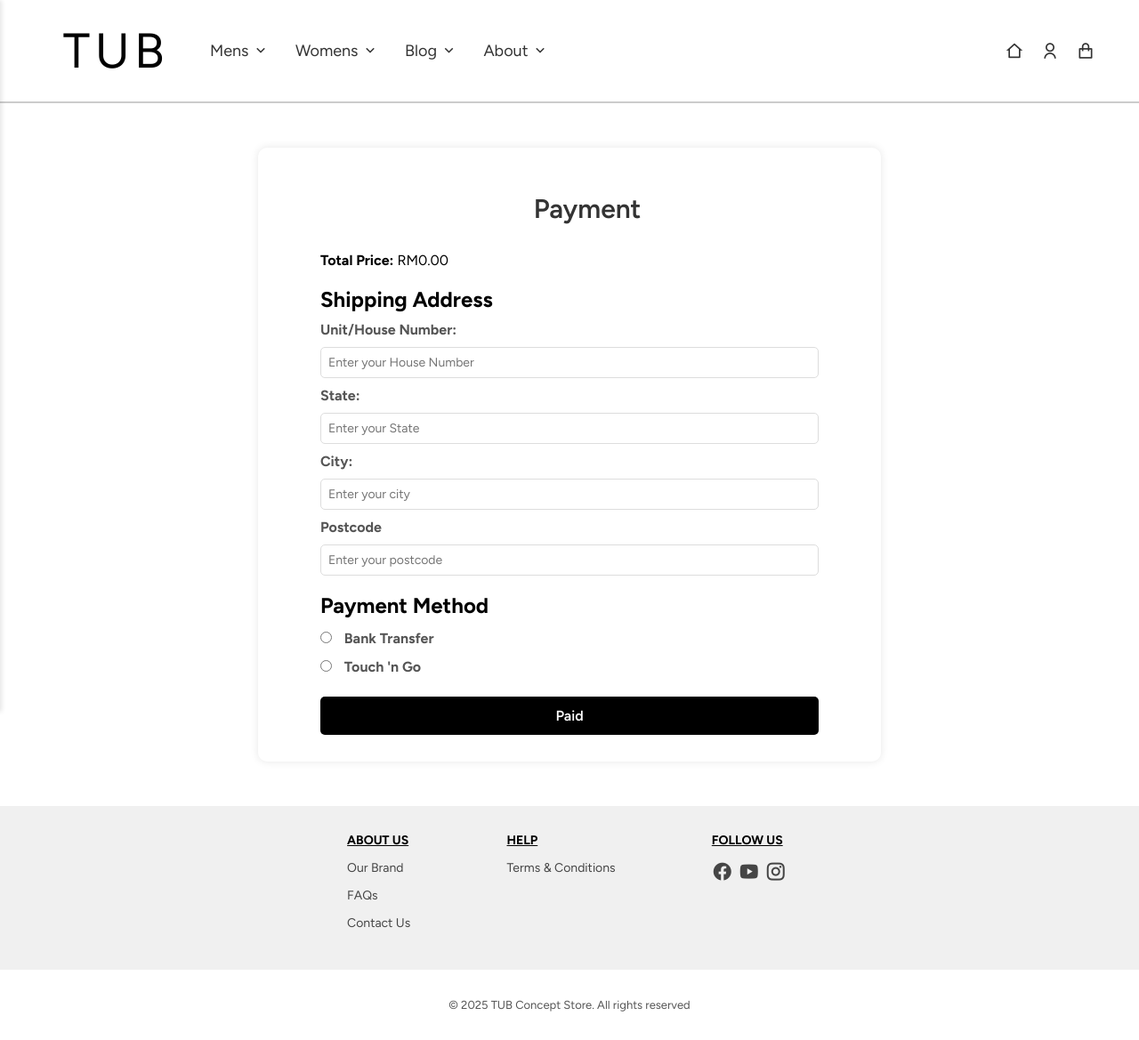
After one commit to yccccc12/Web_Application, a PHP site: page /payment/payment.php in a window 1280 px wide. The commit adds this page. Shown: the whole page at 89% size. Run offline with PHP 8.4, Linux system fonts and the light colour scheme.

Commit message:
not yet
got some problem

```diff
--- /dev/null
+++ b/classes/order.php
@@ -0,0 +1,43 @@
+<?php
+require_once __DIR__ . '/database.php';
+
+class Order {
+    private $conn;
+
+    public function __construct() {
+        // Use Database::connect() instead of Database::getInstance()
+        $this->conn = Database::connect();
+    }
+
+    // Insert a new order
+    public function createOrder($userID, $total, $paymentMethod, $unit, $state, $postcode, $city) {
+        $stmt = $this->conn->prepare("INSERT INTO Orders (userID, totalAmount, paymentMethod, unit, state, postcode, city) VALUES (?, ?, ?, ?, ?, ?, ?)");
+        $stmt->bind_param("idsssis", $userID, $total, $paymentMethod, $unit, $state, $postcode, $city);
+        $stmt->execute();
+        return $stmt->insert_id; // Return the newly created order ID
+    }
+
+    // Insert order items
+    public function addOrderItems($orderID, $cart) {
+        foreach ($cart as $item) {
+            $stmt = $this->conn->prepare("INSERT INTO OrderItems (orderID, productID, quantity) VALUES (?, ?, ?)");
+            $stmt->bind_param("iii", $orderID, $item['product_id'], $item['quantity']);
+            $stmt->execute();
+        }
+    }
+
+    // Get order history
+    public function getOrderHistory($userID) {
+        $stmt = $this->conn->prepare("SELECT orderID, date, totalAmount, orderStatus FROM Orders WHERE userID = ? ORDER BY date DESC");
+        $stmt->bind_param("i", $userID);
+        $stmt->execute();
+        $result = $stmt->get_result();
+
+        $orders = [];
+        while ($row = $result->fetch_assoc()) {
+            $orders[] = $row;
+        }
+        return $orders;
+    }
+}
+?>
--- a/classes/product.php
+++ b/classes/product.php
@@ -212,8 +212,18 @@ class Product {
         return $success;
     }
 
+    public function getProductVariant($productID, $size) {
+        $sql = "SELECT stock FROM ProductVariants WHERE productID = ? AND size = ?";
+        $stmt = $this->conn->prepare($sql);
+        $stmt->bind_param("is", $productID, $size);
+        $stmt->execute();
+        $result = $stmt->get_result();
+        return $result->fetch_assoc();
+    }
+
     public function __destruct() {
-        Database::close();
+        // Remove the call to Database::close()
+        // Let the database connection remain open for the script lifecycle
     }
 }
 ?>
--- a/includes/header.php
+++ b/includes/header.php
@@ -79,14 +79,20 @@ if (session_status() === PHP_SESSION_NONE) {
 
             <?php if (isset($_SESSION['user_email'])): ?>
                 <!-- Show Personal Info if logged in -->
-                <a href="/Web_Application/profile/personalInfo.php"><i class="ri-user-line"></i> </a>
+                <a href="/Web_Application/profile/personalInfo.php"><i class="ri-user-line"></i></a>
             <?php else: ?>
 
                 <!-- Show Login if not logged in -->
-                <a href="/Web_Application/user/login.php"><i class="ri-user-line"></i></a>
+                <a href="/Web_Application/user/login.php" onclick="alert('Please log in to access your profile.');"><i class="ri-user-line"></i></a>
             <?php endif; ?>
 
-            <a href="/Web_Application/cart.php"><i class="ri-shopping-bag-line"></i></a>
+            <?php if (isset($_SESSION['user_email'])): ?>
+                <!-- Redirect to Cart if logged in -->
+                <a href="/Web_Application/cart.php"><i class="ri-shopping-bag-line"></i></a>
+            <?php else: ?>
+                <!-- Redirect to Login if not logged in -->
+                <a href="/Web_Application/user/login.php" onclick="alert('Please log in to access your cart.');"><i class="ri-shopping-bag-line"></i></a>
+            <?php endif; ?>
         </div>
 
         <!-- Search Bar -->
--- /dev/null
+++ b/payment/payment.php
@@ -0,0 +1,111 @@
+<?php
+session_start();
+require_once '../classes/product.php'; // Include your Product class
+require_once '../classes/Order.php';   // Include your Order class
+
+// Retrieve cart and total price from session
+$cart = $_SESSION['cart'] ?? [];
+$total = 0;
+foreach ($cart as $item) {
+    $product = new Product();
+    $productData = $product->getAProduct($item['product_id']);
+    $price = $productData['price'] ?? 0;
+    $subtotal = $price * $item['quantity'];
+    $total += $subtotal;
+}
+
+// Handle form submission
+if ($_SERVER['REQUEST_METHOD'] === 'POST') {
+    $userID = $_SESSION['user_id']; // Assuming user ID is stored in session
+    $state = $_POST['state'];
+    $city = $_POST['city'];
+    $postcode = $_POST['postcode'];
+    $unit = $_POST['unit'];
+    $paymentMethod = $_POST['payment_method'];
+
+    // Use the Order class to handle database operations
+    $order = new Order();
+    $orderID = $order->createOrder($userID, $total, $paymentMethod, $unit, $state, $postcode, $city);
+    $order->addOrderItems($orderID, $cart);
+
+    // Clear the cart
+    unset($_SESSION['cart']);
+
+    // Redirect to a success page
+    header("Location: /Web_Application/payment/success.php");
+    exit;
+}
+?>
+
+<!DOCTYPE html>
+<html lang="en">
+<head>
+    <meta charset="UTF-8">
+    <meta name="viewport" content="width=device-width, initial-scale=1.0">
+    <title>Payment</title>
+
+    <link href="https://fonts.googleapis.com/css2?family=Figtree:wght@300;400;500;600;700&display=swap" rel="stylesheet">
+    <link href="https://fonts.googleapis.com/css2?family=Inter:wght@300;400;500;600;700&display=swap" rel="stylesheet">
+
+    <link rel="stylesheet" href="../style/styles.css">
+    <link rel="stylesheet" href="https://cdnjs.cloudflare.com/ajax/libs/remixicon/3.5.0/remixicon.css">
+    <link rel="stylesheet" href="../style/payment.css">
+</head>
+<body>
+    <?php include '../includes/header.php'; ?>
+    <div class="checkout-container">
+        <h1 style="font-size:30px;padding-left:40px; padding-top:20px;">Payment</h1>
+        <p style="padding-left: 40px; padding-top: 10px;"><strong>Total Price:</strong> RM<?php echo number_format($total, 2); ?></p>
+        <br>
+        <form id="paymentForm" action="processPayment.php" method="POST" style="padding-left: 40px; padding-right: 40px;">
+            <h2>Shipping Address</h2>
+            <label for="unit">Unit/House Number:</label>
+            <input type="text" id="unit" name="unit"placeholder="Enter your House Number"  required>
+
+            <label for="state">State:</label>
+            <input type="text" id="state" name="state" placeholder="Enter your State"  required>
+
+            <label for="city">City:</label>
+            <input type="text" id="city" name="city" placeholder="Enter your city"  required>
+
+            <div class="form-group">
+                <label for="postcode">Postcode</label>
+                <input type="text" id="postcode" name="postcode" placeholder="Enter your postcode" required>
+            </div>
+
+            <br>
+            <h2>Payment Method</h2>
+            <label>
+                <input type="radio" name="payment_method" value="Bank" required> Bank Transfer
+            </label>
+            <label>
+                <input type="radio" name="payment_method" value="TnG" required> Touch 'n Go
+            </label>
+
+            <br>
+            <button type="submit" class="btn">Paid</button>
+        </form>
+    </div>
+
+    <?php include '../includes/footer.php'; ?>
+
+    <script>
+        document.addEventListener("DOMContentLoaded", function () {
+            const postcodeInput = document.getElementById("postcode");
+
+            postcodeInput.addEventListener("input", function () {
+                // Remove any non-numeric characters
+                this.value = this.value.replace(/[^0-9]/g, "");
+            });
+
+            const form = document.getElementById("paymentForm");
+            form.addEventListener("submit", function (e) {
+                if (postcodeInput.value === "") {
+                    e.preventDefault();
+                    alert("Postcode is required and must be numeric.");
+                }
+            });
+        });
+    </script>
+</body>
+</html>
--- a/profile/editProfile.php
+++ b/profile/editProfile.php
@@ -85,7 +85,7 @@ $gender = isset($userData['gender']) && $userData['gender'] !== null ? strtolowe
         <div class="sidebar">
             <a href="personalInfo.php">Personal Info</a>
             <a href="EditProfile.php" style="font-weight: bold;">| Edit Profile</a>
-            <a href="#">Order History</a>
+            <a href="orderHistory.php">Order History</a>
             <a href="logout.php">Log out</a>
         </div>
 
--- a/profile/personalInfo.php
+++ b/profile/personalInfo.php
@@ -35,7 +35,7 @@ $userData = $user->getUserById($_SESSION['user_id']);
         <div class="sidebar">
             <a href="#" id="personal" style="font-weight: bold;">| Personal Info</a>
             <a href="editProfile.php">Edit Profile</a>
-            <a href="#">Order History</a>
+            <a href="orderHistory.php">Order History</a>
             <a href="logout.php">Log out</a>
         </div>
 
--- /dev/null
+++ b/style/payment.css
@@ -0,0 +1,93 @@
+/* General container styling */
+.checkout-container {
+    background: white;
+    padding: 30px; /* Match padding with editProfile.php */
+    box-shadow: 0px 0px 10px rgba(0, 0, 0, 0.1); /* Match shadow with editProfile.php */
+    width: 100%;
+    max-width: 700px; /* Match width with editProfile.php */
+    margin: 50px auto; /* Center the container */
+    border-radius: 10px; /* Add rounded corners */
+    font-family: 'Inter', sans-serif; /* Match font with editProfile.php */
+}
+
+/* Heading styles */
+.checkout-container h1 {
+    font-size: 24px; /* Match heading size with editProfile.php */
+    font-weight: 600;
+    margin-bottom: 20px;
+    text-align: center;
+    color: #333;
+}
+
+/* Label and input styling */
+.checkout-container label {
+    display: block;
+    font-weight: bold; /* Match label styling with editProfile.php */
+    margin: 10px 0 5px;
+    color: #555;
+}
+
+.checkout-container input[type="text"],
+.checkout-container input[type="number"],
+.checkout-container input[type="radio"] {
+    width: 100%;
+    padding: 8px; /* Match input padding with editProfile.php */
+    margin-top: 5px;
+    border: 1px solid #ddd; /* Match border styling with editProfile.php */
+    border-radius: 5px; /* Add rounded corners */
+    font-size: 14px; /* Match font size with editProfile.php */
+    box-sizing: border-box;
+}
+
+.checkout-container input[type="radio"] {
+    width: auto;
+    margin-right: 10px;
+}
+
+/* Button styling */
+.checkout-container .btn {
+    display: block;
+    width: 100%; /* Make the button full width */
+    padding: 12px; /* Match button padding with editProfile.php */
+    background-color: black;
+    color: white;
+    font-size: 16px; /* Match font size with editProfile.php */
+    font-weight: 600;
+    border: none;
+    border-radius: 5px;
+    cursor: pointer;
+    text-align: center;
+    transition: background-color 0.3s ease, transform 0.2s ease;
+}
+
+.checkout-container .btn:hover {
+    background-color: #333;
+    transform: scale(1.02);
+}
+
+.checkout-container .btn:active {
+    transform: scale(0.98);
+}
+
+/* Responsive design */
+@media (max-width: 768px) {
+    .checkout-container {
+        padding: 15px;
+    }
+
+    .checkout-container h1 {
+        font-size: 20px;
+    }
+
+    .checkout-container .btn {
+        font-size: 14px;
+    }
+}
+
+.total-price {
+    padding-left: 40px;
+    padding-top: 10px;
+    font-size: 20px; /* Increase font size */
+    font-weight: bold; /* Make it bold */
+    color: #333; /* Optional: Adjust color */
+}
```
Also changed, not shown: add_to_cart.php (+34 -40 lines), cart.php (+16 -0 lines), payment/success.php (added, +26 -0 lines), product_details.php (+47 -9 lines), profile/orderHistory.php (+81 -0 lines), style/product.css (+21 -0 lines), style/profile.css (+55 -4 lines).
